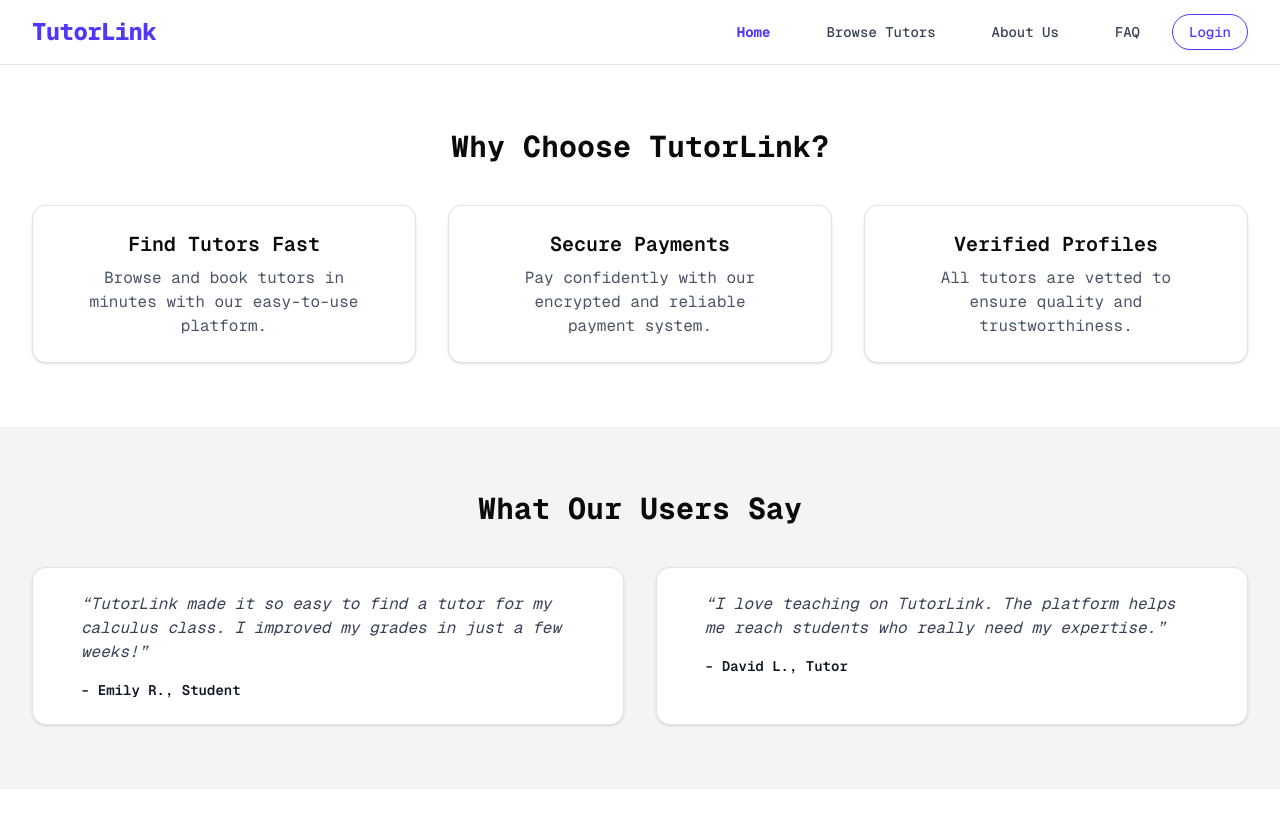
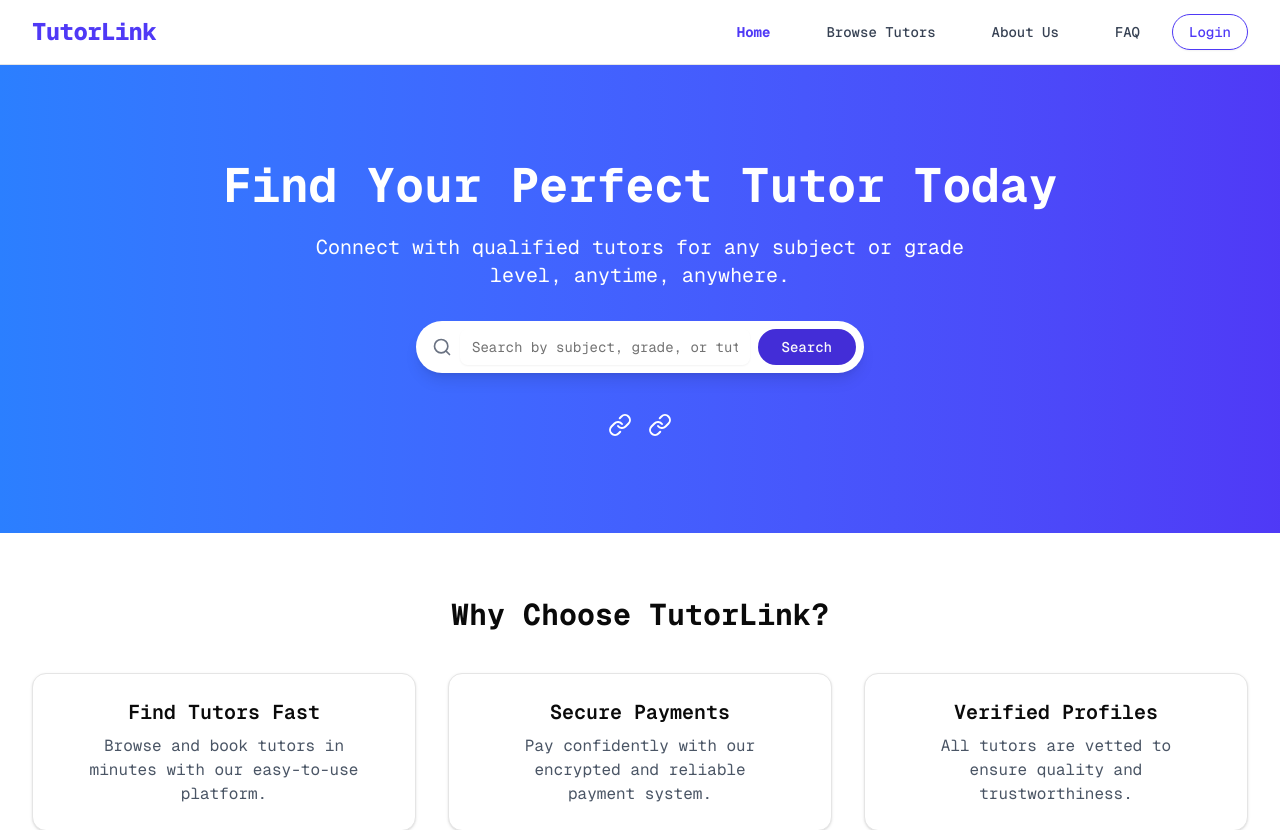
Before and after one commit to Sakhawat71/tutorlink-frontend, a Next.js app: page / in a window 1280 px wide. Shown: the top 830 px of the page. Built offline with nearby package versions, Linux system fonts and the light colour scheme; no server answers.

Commit message:
Enhance BrowseTutors component with loading state and error handling; update Banner component imports in HomeComponents

```diff
--- a/src/components/modules/browseTutors/BrowseTutors.tsx
+++ b/src/components/modules/browseTutors/BrowseTutors.tsx
@@ -19,13 +19,21 @@
         fetchData();
     }, [])
 
-    // console.log(tutorProfiles);
+    console.log(tutorProfiles);
 
     // loading
     if (tutorProfiles?.length === 0) {
         return (
             <div className="flex items-center justify-center h-screen">
                 <HashLoader />
+            </div>
+        );
+    }
+
+    if(!tutorProfiles) {
+        return (
+            <div className="flex items-center justify-center h-screen">
+                <p className="text-gray-500">No tutors found</p>
             </div>
         );
     }
--- a/src/components/modules/home/Banner.tsx
+++ b/src/components/modules/home/Banner.tsx
@@ -1,7 +1,10 @@
+"use client";
+
 import { useSession } from 'next-auth/react';
 import React from 'react';
 import { Input } from "@/components/ui/input";
-import { Search } from "lucide-react";
+import { Link, Search } from "lucide-react";
+import { Button } from '@/components/ui/button';
 
 
 const Banner = () => {
--- a/src/components/modules/home/index.tsx
+++ b/src/components/modules/home/index.tsx
@@ -2,6 +2,7 @@
 import { Button } from "@/components/ui/button";
 import { Card, CardContent } from "@/components/ui/card";
 import Link from "next/link";
+import Banner from "./Banner";
 // import { useSession } from "next-auth/react";
 
 export default function HomeComponents() {
@@ -11,6 +12,7 @@
     return (
         <div className="min-h-screen bg-gray-50">
 
+            <Banner />
 
             {/* Key Features */}
             <section className="py-10 sm:py-12 md:py-16 bg-white">
```
